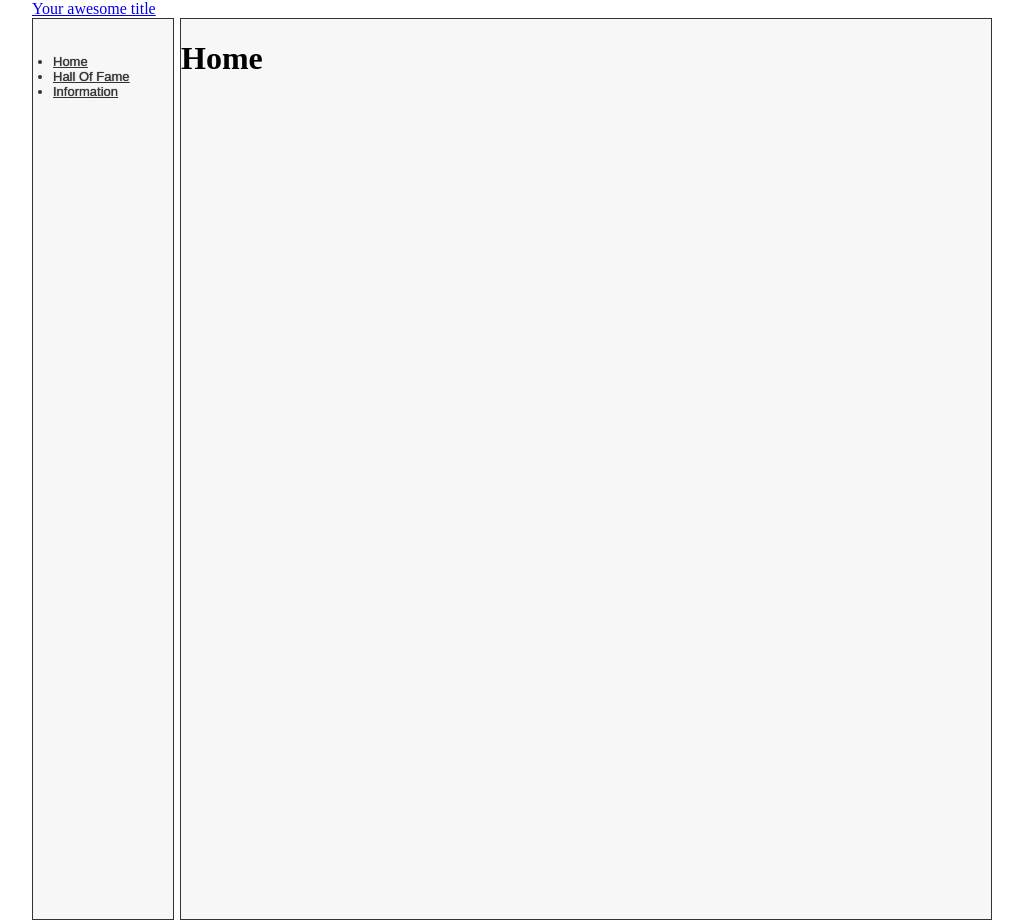
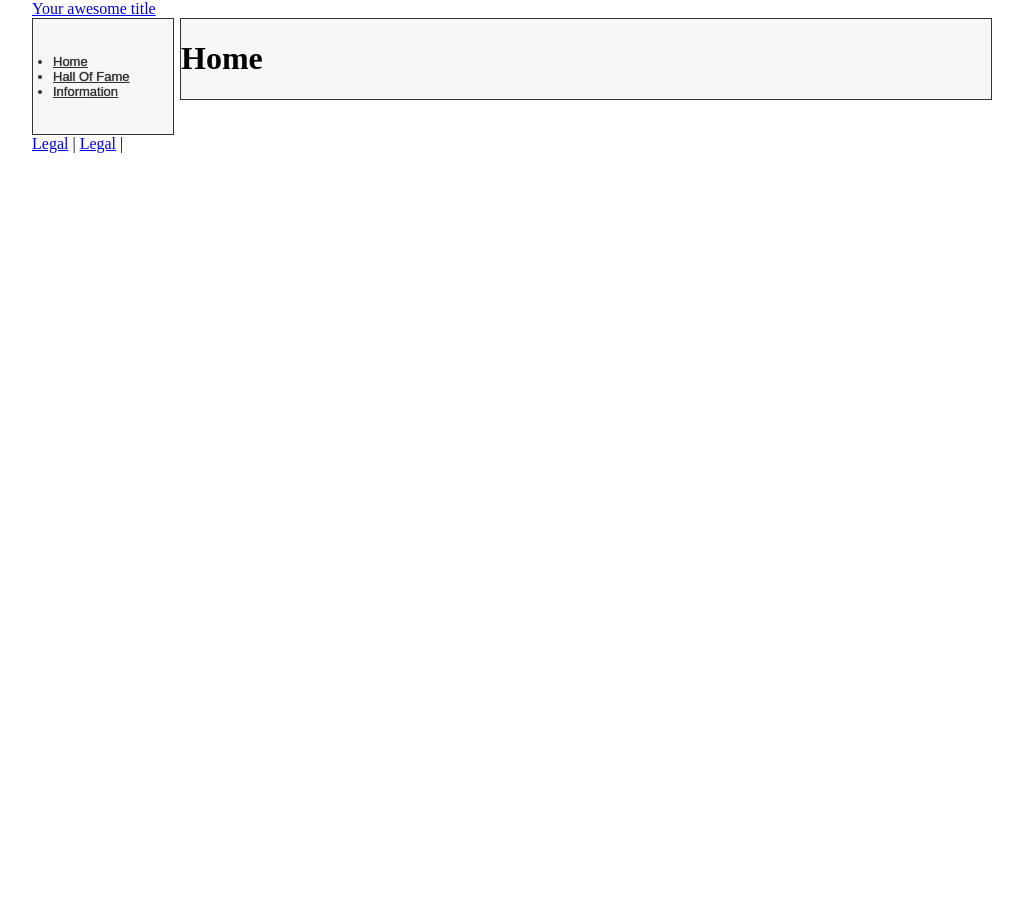
Before and after one commit to ankit09goyal/ankit09goyal.github.io, a Jekyll site: the page built from index.html, in a window 1280 px wide. Shown: the whole page, without its empty margins (128-1151 px from the left). Built offline with Jekyll 4.4.1, drawn with Linux system fonts in a browser that asks for light colours.

Commit message:
Update mycss.css

```diff
--- a/css/mycss.css
+++ b/css/mycss.css
@@ -11,10 +11,10 @@ body {
 
 /* main container of body  */
 .page-content{
-  display: block;
+
     height: 100%;
     margin: 0 auto;
-    position: absolute;
+
     width: 960px;
 }
 
```
